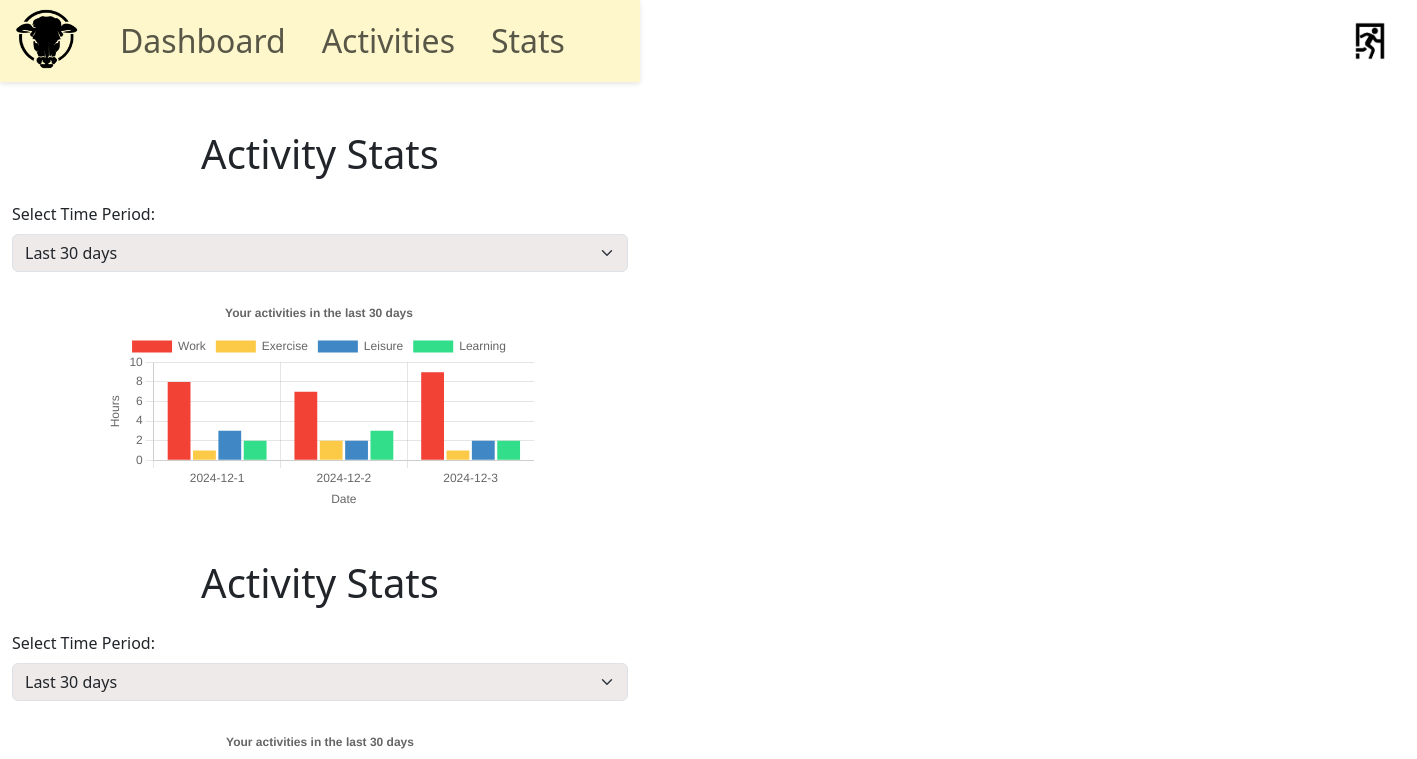
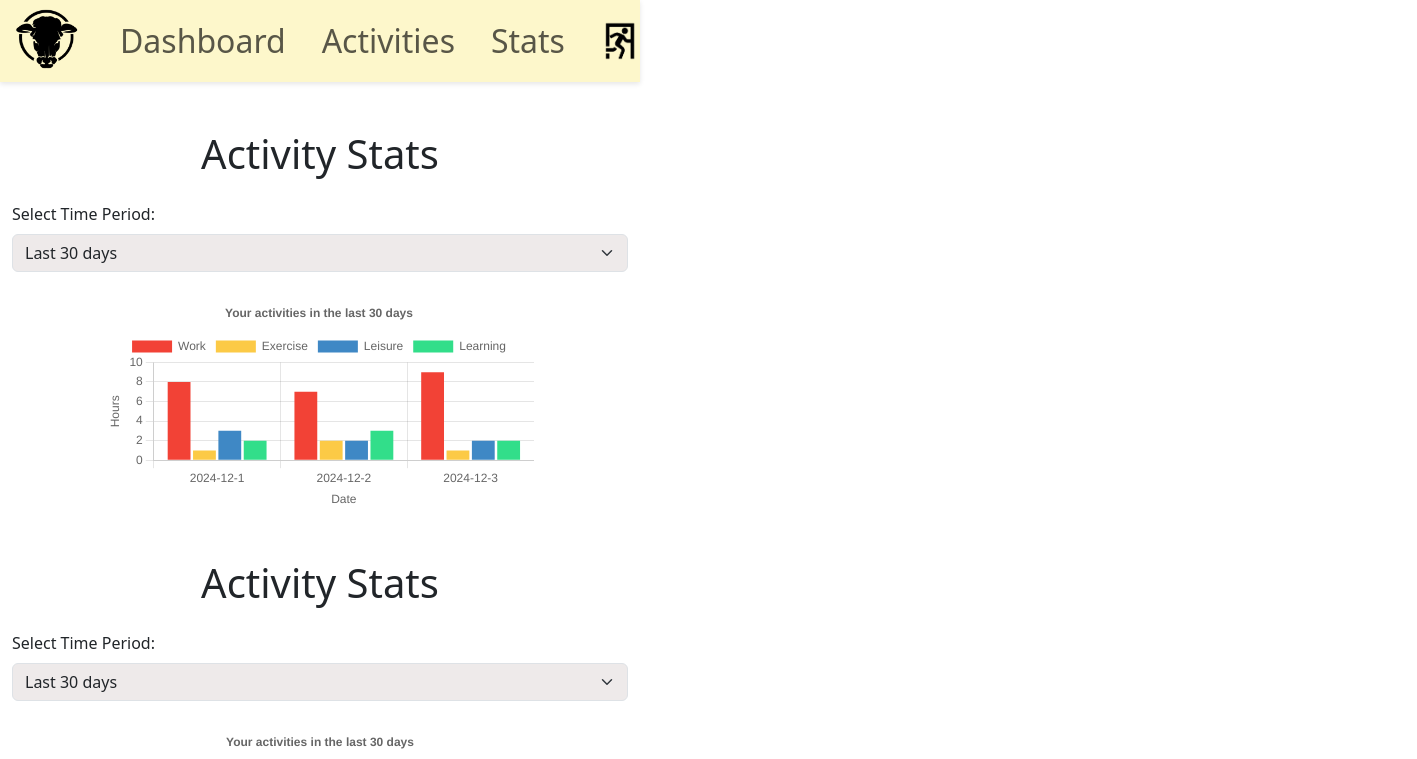
Before and after one commit to mihirkumar22/Bessie, a React (Vite) app: page /stats in a window 1280 px wide. Shown: the top 759 px of the page, 1417 px wide, since content can reach past the window. Built offline with nearby package versions, Linux system fonts and the light colour scheme; no server answers; the database is empty; sample sign-in values are in the browser's storage.

Commit message:
sigma boi

```diff
--- a/src/components/CustomNavbar.jsx
+++ b/src/components/CustomNavbar.jsx
@@ -7,23 +7,30 @@ import { useAuth } from '../contexts/AuthContext';
 import styles from './navstyle.module.css';
 import iconBessie from '../images/iconBessie.png';
 import leaveicon from '../images/exitsybmol.png';
-
+import { useState } from 'react';
+import { Collapse } from 'react-bootstrap';
 
 function CustomNavbar() {
     const { logout } = useAuth();
+    const [isNavOpen, setIsNavOpen] = useState(false);
 
     function handleLogout() {
         return logout();
     }
 
+    const toggleNav = () => setIsNavOpen(!isNavOpen);
+
     return (
-        <Navbar className={styles.stickyNavbar}>
+        <Navbar className={styles.stickyNavbar} expand="lg">
             <Container>
                 <div>
-                    <img src={iconBessie} style={{ width: '70px', height: 'auto', marginRight: '30px' }} alt="Example" />
+                    <img src={iconBessie} style={{ width: '70px', height: 'auto', marginRight: '30px' }} alt="Logo" />
                 </div>
 
-                <Navbar.Collapse className={styles.navCollapse}>
+                <Navbar.Toggle aria-controls="navbar-nav" onClick={toggleNav} />
+
+                <Collapse in={isNavOpen}>
+                    <Navbar.Collapse id="navbar-nav" className={styles.navCollapse}>
                         <Nav className={styles.navOptions} style={{ fontSize: '2rem' }}>
                             <Nav.Link href="/dashboard" className={styles.navItem}>Dashboard</Nav.Link>
                             <Nav.Link href="/activities" className={styles.navItem}>Activities</Nav.Link>
@@ -32,11 +39,12 @@ function CustomNavbar() {
                         <Button
                             className={styles.noStyleButton}
                             onClick={handleLogout}
-                        style={{marginLeft: '750px'}}
+                            style={{ marginLeft: 'auto' }}
                         >
-                        <img src={leaveicon}  style={{ width: '70px', height: 'auto'}} alt="Example" />
+                            <img src={leaveicon} style={{ width: '70px', height: 'auto'}} alt="Logout" />
                         </Button>
                     </Navbar.Collapse>
+                </Collapse>
             </Container>
         </Navbar>
     );
```
Lines whose indentation alone changed are shown as unchanged.
